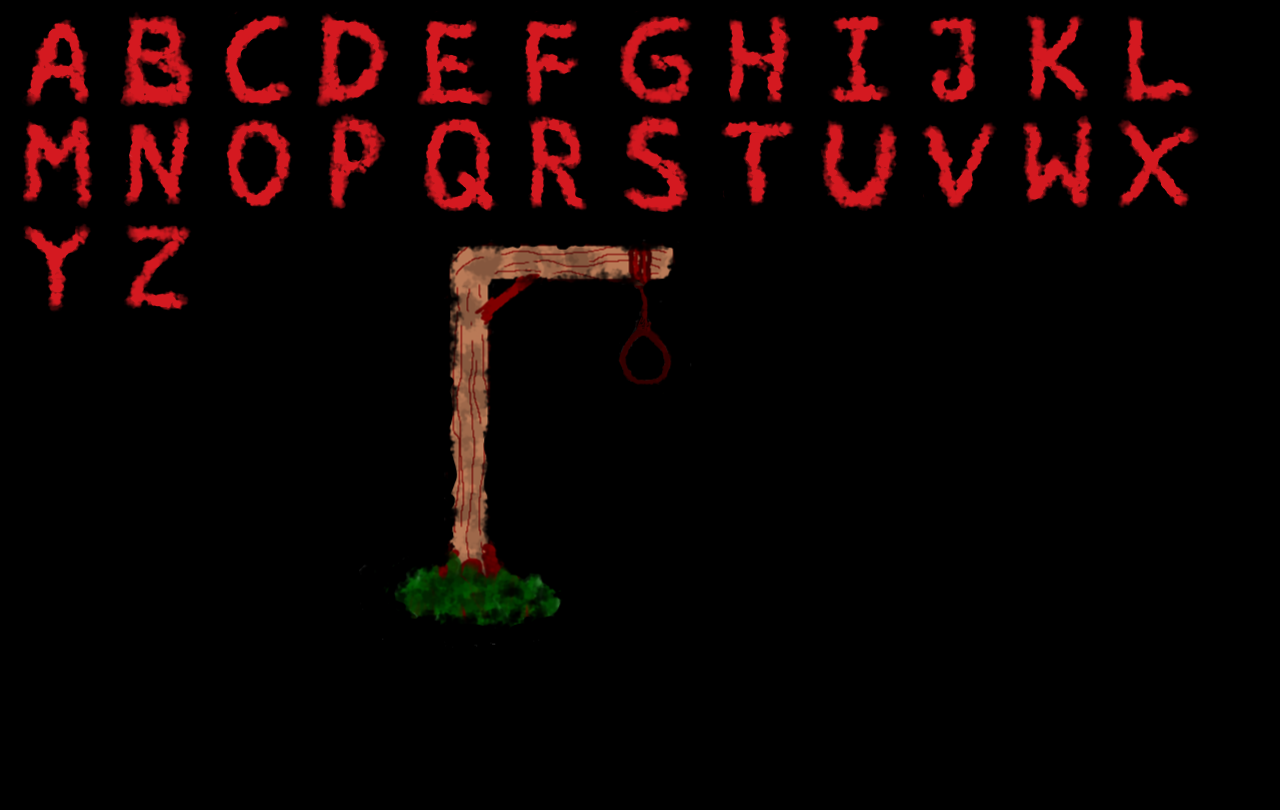
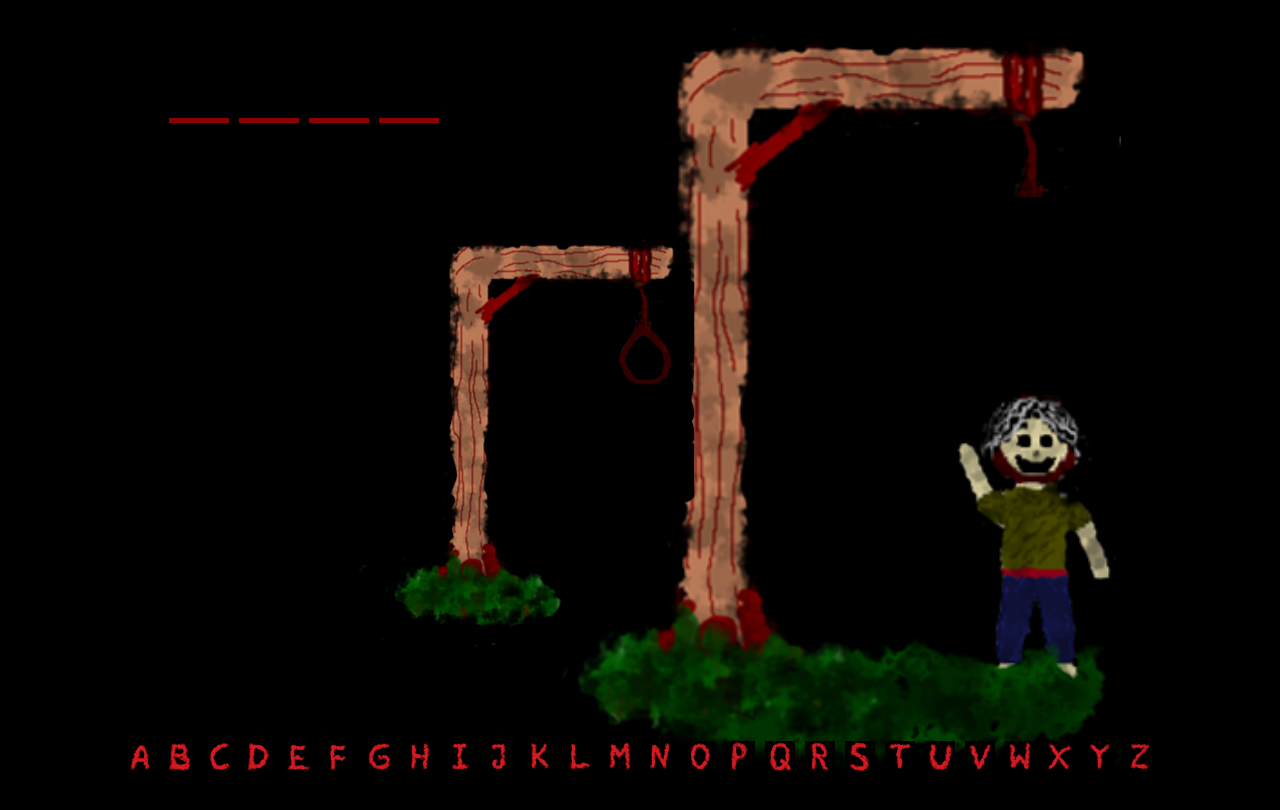
Before and after one commit to Woleen/HangmanReact, a React (Create React App) app in the folder hangman-app/: page / in a window 1280 px wide. Both pictures are taken after a click on the button "START". Shown: the top 810 px of the page. Built offline with nearby package versions, Linux system fonts and the light colour scheme.

Commit message:
Changed positions of components

```diff
--- a/hangman-app/src/components/AlphabetButtons.jsx
+++ b/hangman-app/src/components/AlphabetButtons.jsx
@@ -11,6 +11,7 @@ function AlphabetButtons({ alphabet, onClick, guessedLetters }) {
             src={alphabetImages[letter]}
             alt={letter}
             onClick={() => onClick(letter)}
+            className="alphabet-button"
           />
         )
       ))}
--- a/hangman-app/src/components/Game.jsx
+++ b/hangman-app/src/components/Game.jsx
@@ -1,21 +1,33 @@
-import React, { useState } from 'react';
+import React, { useState, useEffect } from 'react';
 import Hangman from './Hangman';
 import AlphabetButtons from './AlphabetButtons';
 import wordList from '../utils/wordList';
-import alphabetImages from '../utils/alphabetImages'
+import alphabetImages from '../utils/alphabetImages';
 import winAndLoseImages from '../utils/winAndLoseImages';
 
 function Game() {
   const [word, setWord] = useState('');
   const [lives, setLives] = useState(6);
+  const [displayedWord, setDisplayedWord] = useState([]);
   const [score, setScore] = useState(0);
   const [alphabet] = useState("abcdefghijklmnopqrstuvwxyz");
   const [guessedLetters, setGuessedLetters] = useState([]);
   const [win, setWin] = useState(false);
   const [lose, setLose] = useState(false);
 
+  useEffect(() => {
+    startGame();
+  }, []);
+
+  useEffect(() => {
+    const updatedWord = word ? word.split('').map(char => guessedLetters.includes(char) ? char : '_') : [];
+    setDisplayedWord(updatedWord);
+    if (updatedWord.join('') === word) {
+      setWin(true);
+    }
+  }, [guessedLetters, word]);
+
   function handleAlphabetClick(letter) {
-
     if (guessedLetters.includes(letter)) {
       return;
     }
@@ -24,27 +36,11 @@ function Game() {
 
     if (found) {
       setGuessedLetters([...guessedLetters, letter]);
-
-      const updatedWord = word.split('').map((char) => {
-        if (char === letter) {
-          return <img src={alphabetImages[letter]} alt={letter} />;
-        }
-        return ' ';
-      });
-      setWord(updatedWord);
       setScore(score + 10);
-
-      if (!updatedWord.includes(' ')) {
-        setWin(true);
-      }
     } else {
-
-      if (!guessedLetters.includes(letter)) {
       setLives(lives - 1);
-      }
-
       if (lives - 1 === 0) {
-
+        setLose(true);
       }
     }
   }
@@ -55,26 +51,42 @@ function Game() {
     setLives(6);
     setScore(0);
     setGuessedLetters([]);
+    setWin(false);
+    setLose(false);
   }
 
   return (
     <div className="wrapper">
       <Hangman lives={lives} />
       <div className="container">
-        {word.split('').map((letter, index) => (
+        {displayedWord.map((letter, index) => (
           <div key={index} className="item">
-            {guessedLetters.includes(letter) ? alphabetImages[letter] : ' '}
+            {guessedLetters.includes(letter) && (
+              <img
+                key={index}
+                src={alphabetImages[letter]}
+                alt={letter}
+              />
+            )}
           </div>
         ))}
       </div>
+      <div className="alphabet-buttons-container">
         <AlphabetButtons
           alphabet={alphabet}
           onClick={handleAlphabetClick}
           guessedLetters={guessedLetters}
         />
+      </div>
       <div id="score">
         <p>Score: {score}</p>
       </div>
+      {win && (
+        <img src={winAndLoseImages.win} alt="You win" />
+      )}
+      {lose && (
+        <img src={winAndLoseImages.lose} alt="You lose" />
+      )}
       {lives === 0 && (
         <button className="restart" onClick={startGame}>Restart</button>
       )}
--- a/hangman-app/src/index.css
+++ b/hangman-app/src/index.css
@@ -53,6 +53,20 @@ h2 {
   font-size: 28px;
 }
 
+.alphabet-buttons-container {
+  display: flex;
+  justify-content: center;
+  position: fixed;
+  bottom: 20px;
+  left: 0;
+  right: 0;
+}
+.alphabet-button {
+  width: 30px;
+  height: 30px;
+  margin: 5px;
+}
+
 .center {
   position: absolute;
   overflow: hidden;
@@ -68,11 +82,11 @@ h2 {
 
 .wrapper {
   display: flex;
-  justify-content: center; /* Horizontally center */
+  justify-content: center;
   height: 100vh;
   width: 100%;
   background-color: black;
-  overflow: hidden; /* Ensure content does not overflow */
+  overflow: hidden;
 }
 
 .start-menu {
```
Lines whose indentation alone changed are shown as unchanged.
